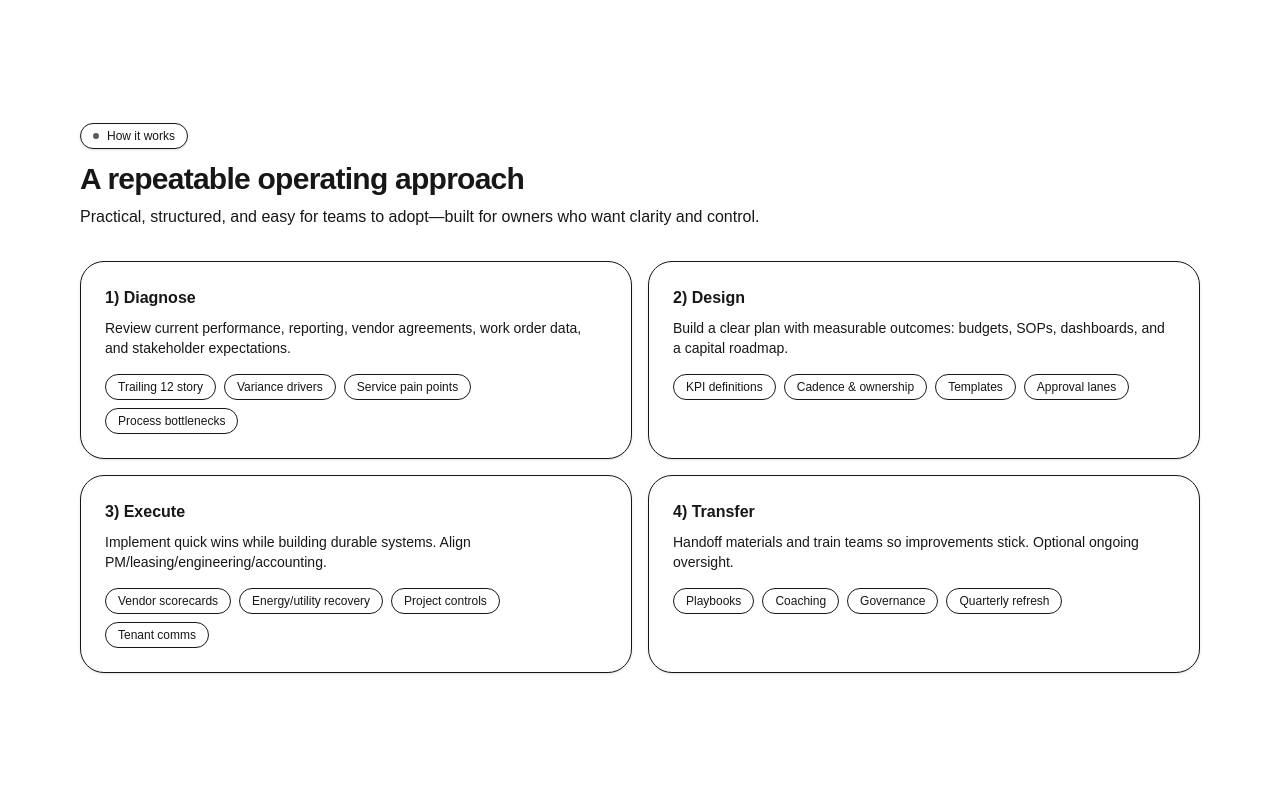
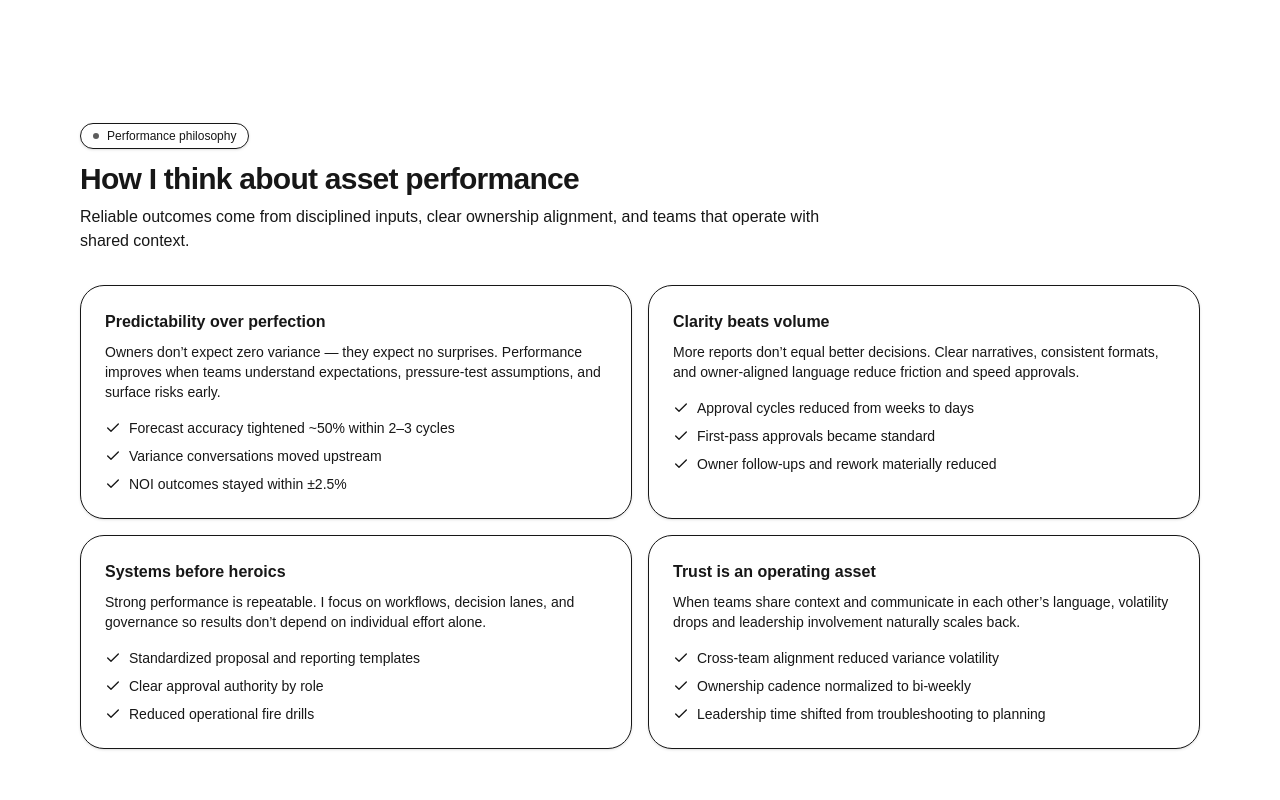
Before and after one commit to BK14782/brian-killian-consulting, a Next.js app: page / in a window 1280 px wide. Shown: the part 3620-4420 px from the top of the page. Built offline with nearby package versions, Linux system fonts and the light colour scheme.

Commit message:
performance

```diff
--- a/src/app/page.tsx
+++ b/src/app/page.tsx
@@ -607,6 +607,69 @@ export default function Page() {
         </div>
       </Section>
 
+<Section
+  id="performance"
+  kicker="Performance philosophy"
+  title="How I think about asset performance"
+  subtitle="Reliable outcomes come from disciplined inputs, clear ownership alignment, and teams that operate with shared context."
+>
+  <div className="grid gap-4 md:grid-cols-2">
+    {[
+      {
+        title: "Predictability over perfection",
+        desc: "Owners don’t expect zero variance — they expect no surprises. Performance improves when teams understand expectations, pressure-test assumptions, and surface risks early.",
+        bullets: [
+          "Forecast accuracy tightened ~50% within 2–3 cycles",
+          "Variance conversations moved upstream",
+          "NOI outcomes stayed within ±2.5%",
+        ],
+      },
+      {
+        title: "Clarity beats volume",
+        desc: "More reports don’t equal better decisions. Clear narratives, consistent formats, and owner-aligned language reduce friction and speed approvals.",
+        bullets: [
+          "Approval cycles reduced from weeks to days",
+          "First-pass approvals became standard",
+          "Owner follow-ups and rework materially reduced",
+        ],
+      },
+      {
+        title: "Systems before heroics",
+        desc: "Strong performance is repeatable. I focus on workflows, decision lanes, and governance so results don’t depend on individual effort alone.",
+        bullets: [
+          "Standardized proposal and reporting templates",
+          "Clear approval authority by role",
+          "Reduced operational fire drills",
+        ],
+      },
+      {
+        title: "Trust is an operating asset",
+        desc: "When teams share context and communicate in each other’s language, volatility drops and leadership involvement naturally scales back.",
+        bullets: [
+          "Cross-team alignment reduced variance volatility",
+          "Ownership cadence normalized to bi-weekly",
+          "Leadership time shifted from troubleshooting to planning",
+        ],
+      },
+    ].map((x) => (
+      <Card key={x.title} className="rounded-3xl shadow-sm">
+        <CardContent className="p-6">
+          <div className="text-base font-semibold">{x.title}</div>
+          <div className="mt-2 text-sm text-muted-foreground">{x.desc}</div>
+          <ul className="mt-4 space-y-2 text-sm">
+            {x.bullets.map((b) => (
+              <li key={b} className="flex items-start gap-2">
+                <Check className="mt-0.5 h-4 w-4 text-muted-foreground" />
+                <span>{b}</span>
+              </li>
+            ))}
+          </ul>
+        </CardContent>
+      </Card>
+    ))}
+  </div>
+</Section>
+
       <Section
         id="approach"
         kicker="How it works"
```
